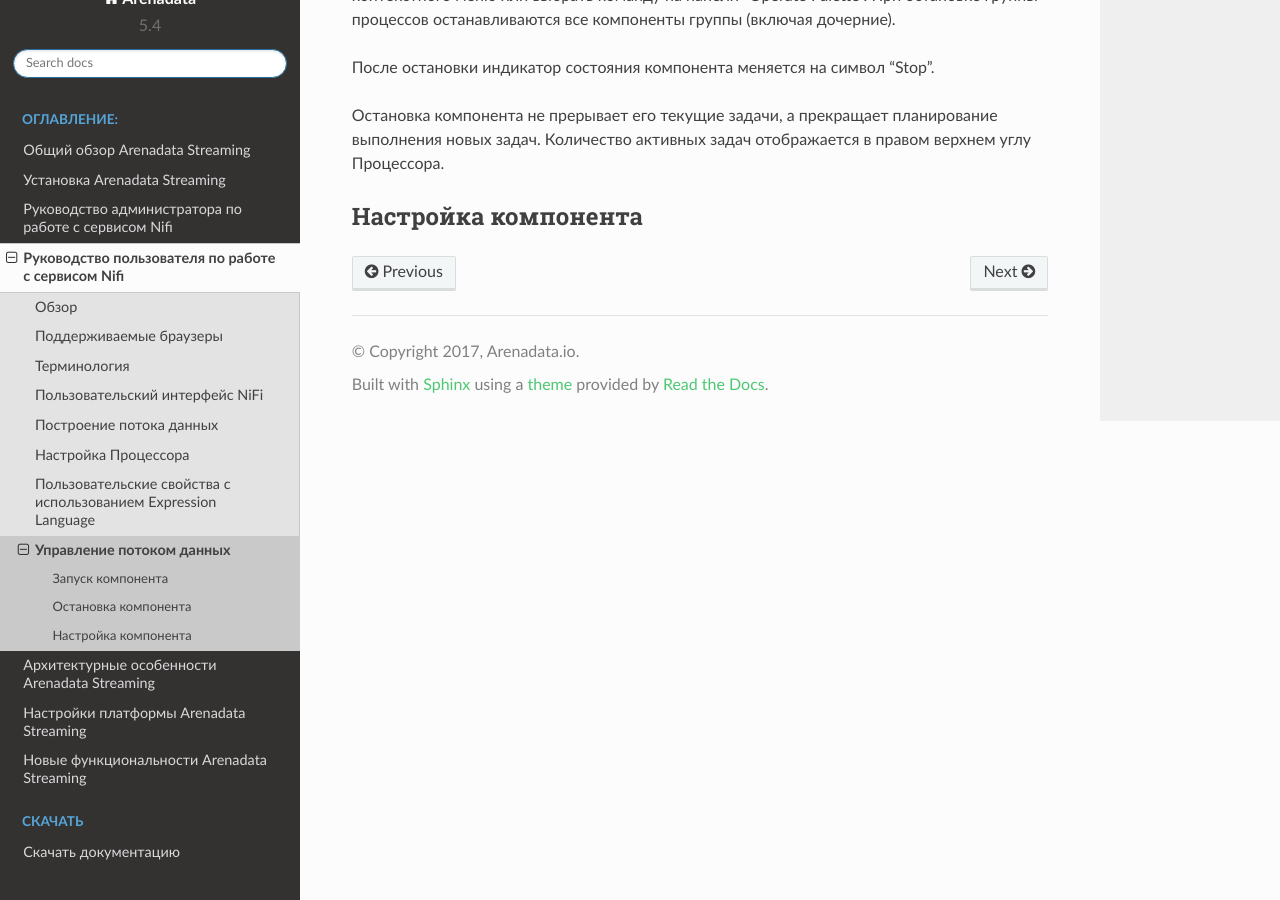
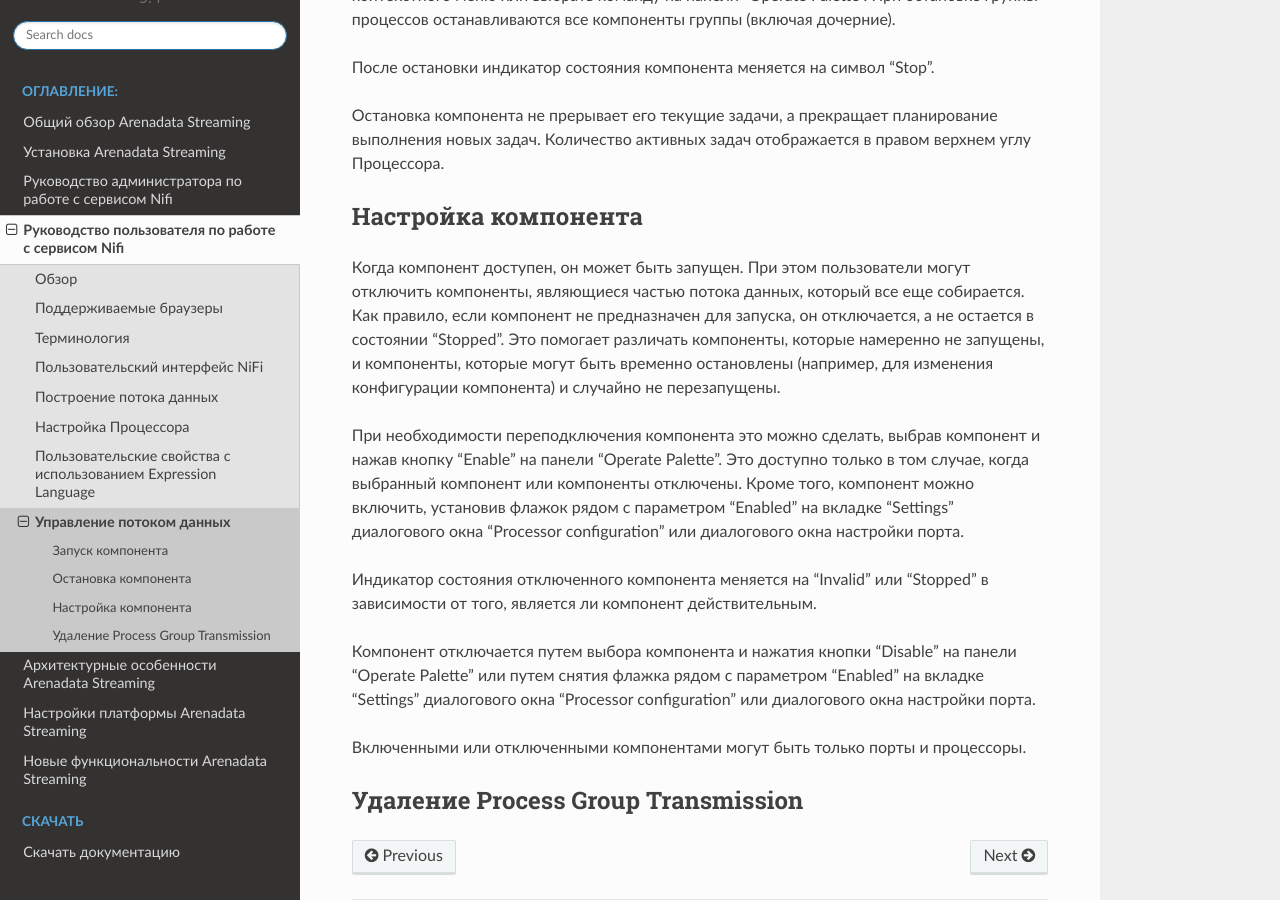
Before and after one commit to arenadata/docs_ads, a Sphinx documentation site: the page built from source/UserNIFI/Command.rst, in a window 1280 px wide and 900 px high, scrolled down 912 px. Built offline with Sphinx 7.4.7 and the Read the Docs theme 2.0.0, drawn with Linux system fonts in a browser that asks for light colours; pages that are not in the unit, such as notebooks, are missing from menus.

Commit message:
Update Command.rst

```diff
--- a/source/UserNIFI/Command.rst
+++ b/source/UserNIFI/Command.rst
@@ -33,3 +33,17 @@
 
 Настройка компонента
 ----------------------
+
+Когда компонент доступен, он может быть запущен. При этом пользователи могут отключить компоненты, являющиеся частью потока данных, который все еще собирается. Как правило, если компонент не предназначен для запуска, он отключается, а не остается в состоянии "Stopped". Это помогает различать компоненты, которые намеренно не запущены, и компоненты, которые могут быть временно остановлены (например, для изменения конфигурации компонента) и случайно не перезапущены.
+
+При необходимости переподключения компонента это можно сделать, выбрав компонент и нажав кнопку "Enable" на панели "Operate Palette". Это доступно только в том случае, когда выбранный компонент или компоненты отключены. Кроме того, компонент можно включить, установив флажок рядом с параметром "Enabled" на вкладке "Settings" диалогового окна "Processor configuration" или диалогового окна настройки порта.
+
+Индикатор состояния отключенного компонента меняется на "Invalid" или "Stopped" в зависимости от того, является ли компонент действительным.
+
+Компонент отключается путем выбора компонента и нажатия кнопки "Disable" на панели "Operate Palette" или путем снятия флажка рядом с параметром "Enabled" на вкладке "Settings" диалогового окна "Processor configuration" или диалогового окна настройки порта.
+
+Включенными или отключенными компонентами могут быть только порты и процессоры.
+
+
+Удаление Process Group Transmission
+------------------------------------
```
